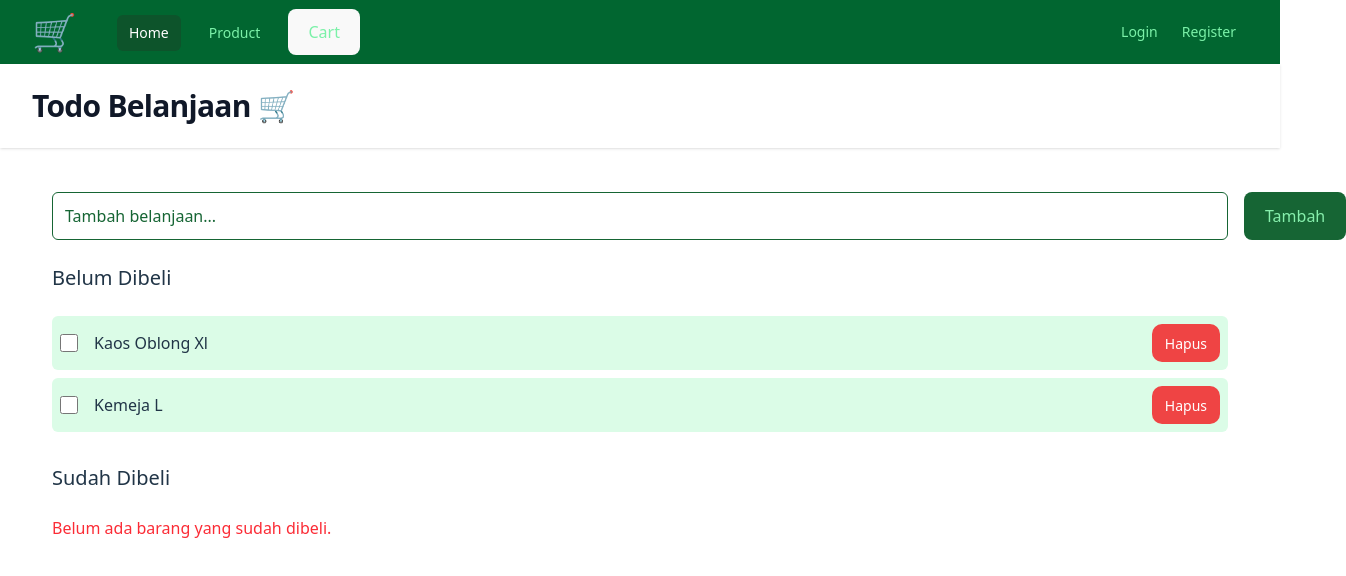
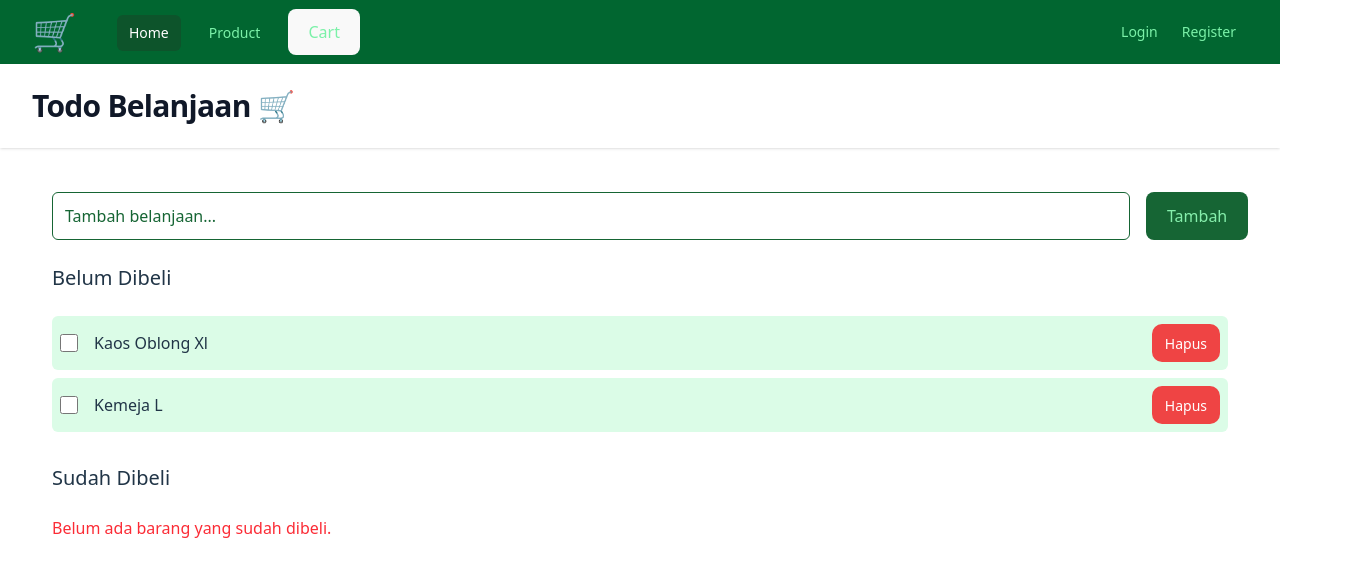
Before and after one commit to ELINSOPIAH03/e-commerce-sederhana, a React (Vite) app: page / in a window 1280 px wide. Shown: the top 576 px of the page, 1346 px wide, since content can reach past the window. Built offline with nearby package versions, Linux system fonts and the light colour scheme.

Commit message:
fix: button home

```diff
--- a/src/pages/Home.tsx
+++ b/src/pages/Home.tsx
@@ -64,15 +64,18 @@ export default function Home() {
 
                             <div className="flex gap-4 w-full ">
                                 <input
-                                    className="w-4/6 lg:w-full form-control"
+                                    className="w-4/6 sm:w-11/12 form-control"
                                     type="text"
                                     value={input}
                                     onChange={(e) => setInput(e.target.value)}
                                     placeholder="Tambah belanjaan..."
                                 />
                                 <button
-                                    className="btn-bg add w-1/3 lg:w-max sm:w-max"
-                                    onClick={handleAddTask}>Tambah</button>
+                                    className="btn-bg add w-max"
+                                    onClick={handleAddTask}>
+                                        <span className="block sm:hidden">+</span>
+                                        <span className="hidden sm:block">Tambah</span>
+                                    </button>
                             </div>
 
                             <h2 className="text-xl font-medium py-6">Belum Dibeli</h2>
```
